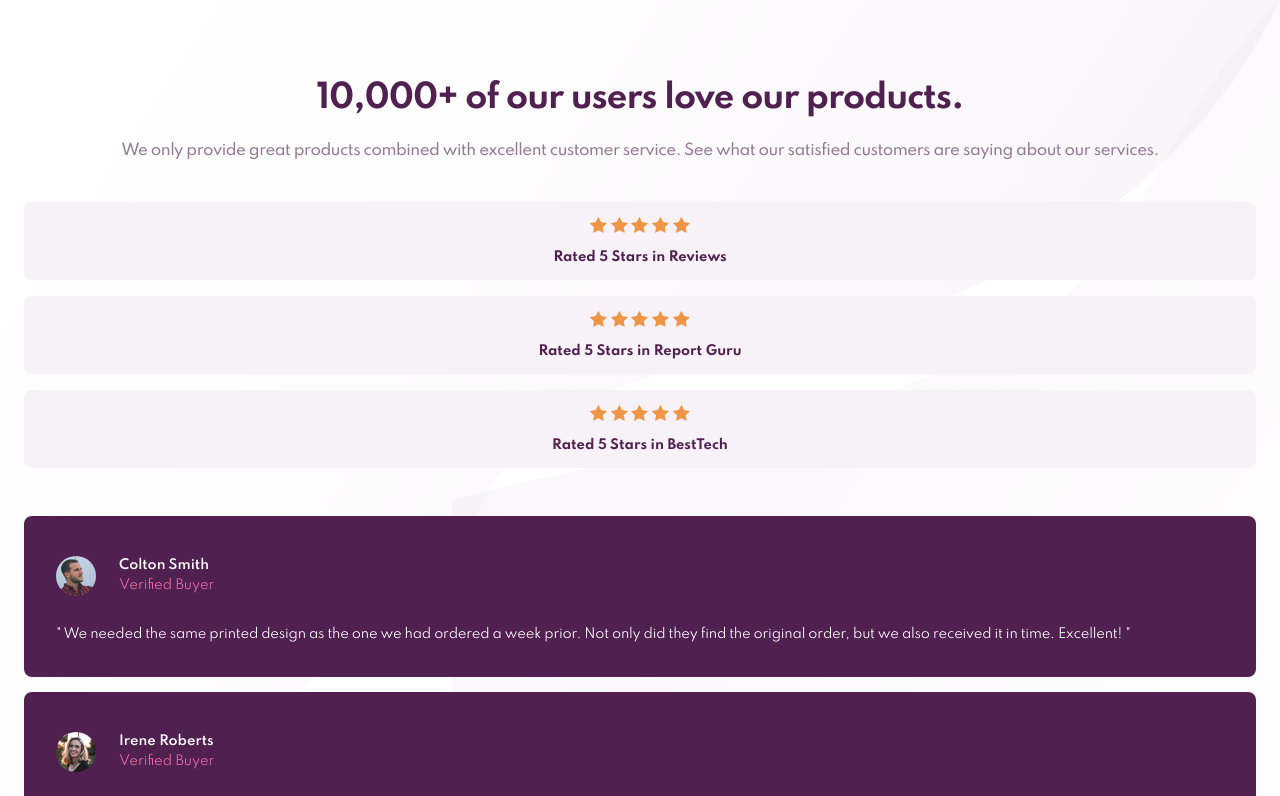
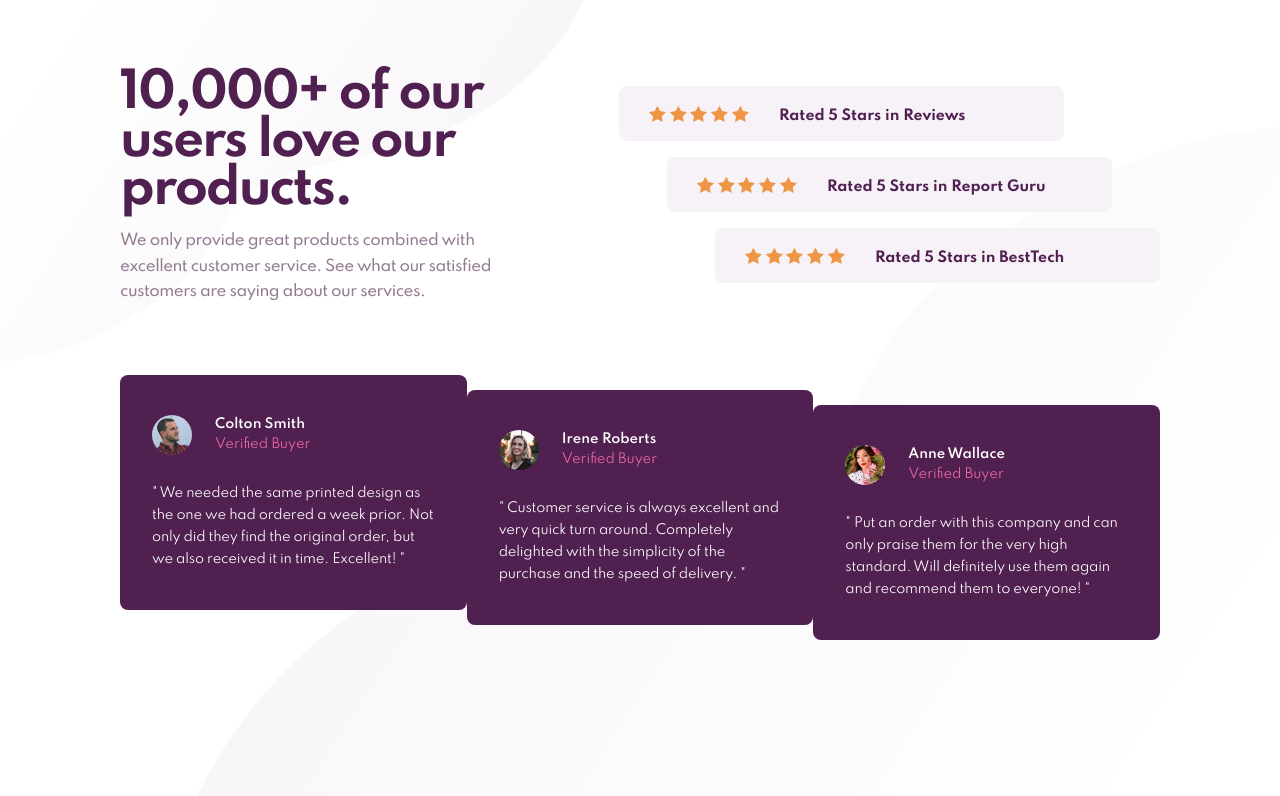
Before and after one commit to osoriodev/social-proof-page, a plain HTML site: page index.html in a window 1280 px wide. Shown: the top 796 px of the page. Drawn offline with Linux system fonts and the light colour scheme.

Commit message:
Add styles for desktop view

```diff
--- a/css/style.css
+++ b/css/style.css
@@ -53,9 +53,19 @@ a {
 }
 .hero__rating {
   margin-block-end: 4.8rem;
+  display: flex;
+  flex-direction: column;
+  align-items: center;
+}
+.hero__reviews {
+  width: 100%;
+  display: flex;
+  flex-direction: column;
+  align-items: center;
 }
 .rating-card {
   width: 100%;
+  max-width: 44.5rem;
   margin-block-end: 1.6rem;
   padding: 1.5rem;
   display: flex;
@@ -65,7 +75,7 @@ a {
   background-color: var(--clr-helper);
 }
 .rating-card:last-child {
-  margin: 0;
+  margin-block-end: 0;
 }
 .rating-card__icon {
   width: 10rem;
@@ -82,6 +92,7 @@ a {
 }
 .review-card {
   width: 100%;
+  max-width: 34.8rem;
   margin-block-end: 1.5rem;
   padding: 4rem 3.2rem 3.2rem;
   display: grid;
@@ -116,3 +127,78 @@ a {
   letter-spacing: -.02rem;
   grid-area: 3 / 1 / 4 / 3;
 }
+/* ============ MEDIA QUERIES ============ */
+@media (min-width: 48em) {
+  .hero {
+    background-image: url('../img/bg-pattern-top-desktop.svg'), url('../img/bg-pattern-bottom-desktop.svg');
+    background-size: auto, auto;
+  }
+  .rating-card {
+    padding: 1.6rem 3rem;
+    flex-direction: row;
+  }
+  .rating-card__icon {
+    margin-block-end: 0;
+    margin-inline-end: 3rem;
+  }
+  .rating-card__descrip {
+    margin-block-start: .6rem;
+    font-size: 1.4rem;
+  }
+}
+
+@media (min-width: 64em) {
+  .hero {
+    min-height: 100vh;
+    display: grid;
+    padding: 7rem 12rem 1.5rem;
+    grid-template: repeat(2, auto) 1fr / repeat(2, 1fr);
+  }
+  .hero__info {
+    margin: 0;
+    padding-inline-end: 10rem;
+    text-align: left;
+  }
+  .hero__title {
+    margin-block-end: 1.4rem;
+    font-size: 4.8rem;
+    letter-spacing: -.2rem;
+  }
+  .hero__rating {
+    margin: 0;
+    align-items: flex-end;
+  }
+  .hero__reviews {
+    padding-block-start: 7rem;
+    flex-direction: row;
+    align-items: flex-start;
+    justify-content: space-between;
+    grid-area: 2 / 1 / 3 / 3;
+  }
+  .rating-card {
+    margin-block-start: 1.6rem;
+    margin-block-end: 0;
+  }
+  .rating-card:nth-child(1) {
+    margin-inline-end: 9.6rem;
+  }
+  .rating-card:nth-child(2) {
+    margin-inline-end: 4.8rem;
+  }
+  .review-card {
+    margin: 0;
+    padding: 4rem 3.2rem;
+  }
+  .review-card:nth-child(2) {
+    margin-block-start: 1.5rem;
+  }
+  .review-card:nth-child(3) {
+    margin-block-start: 3rem;
+  }
+}
+
+@media (min-width: 90em) {
+  .hero {
+    padding: 13.1rem 16.5rem 7rem;
+  }
+}
```
